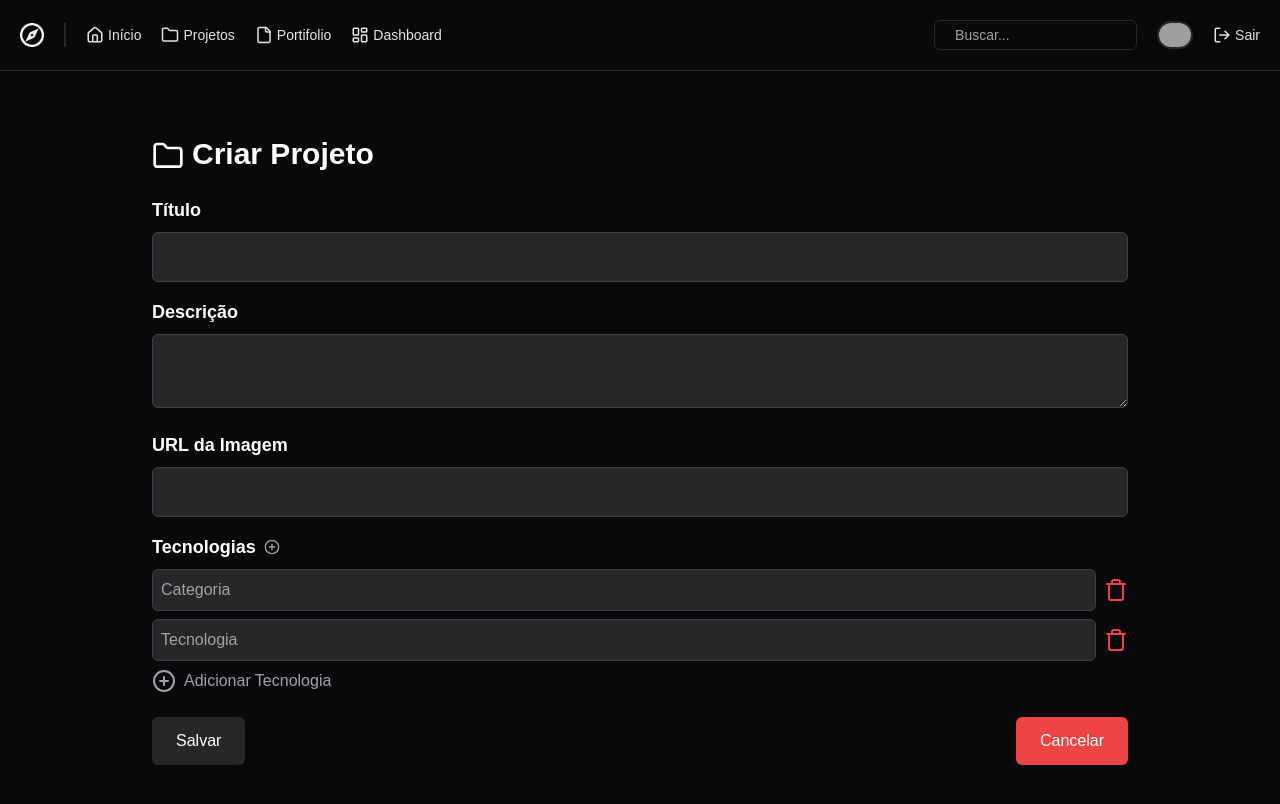
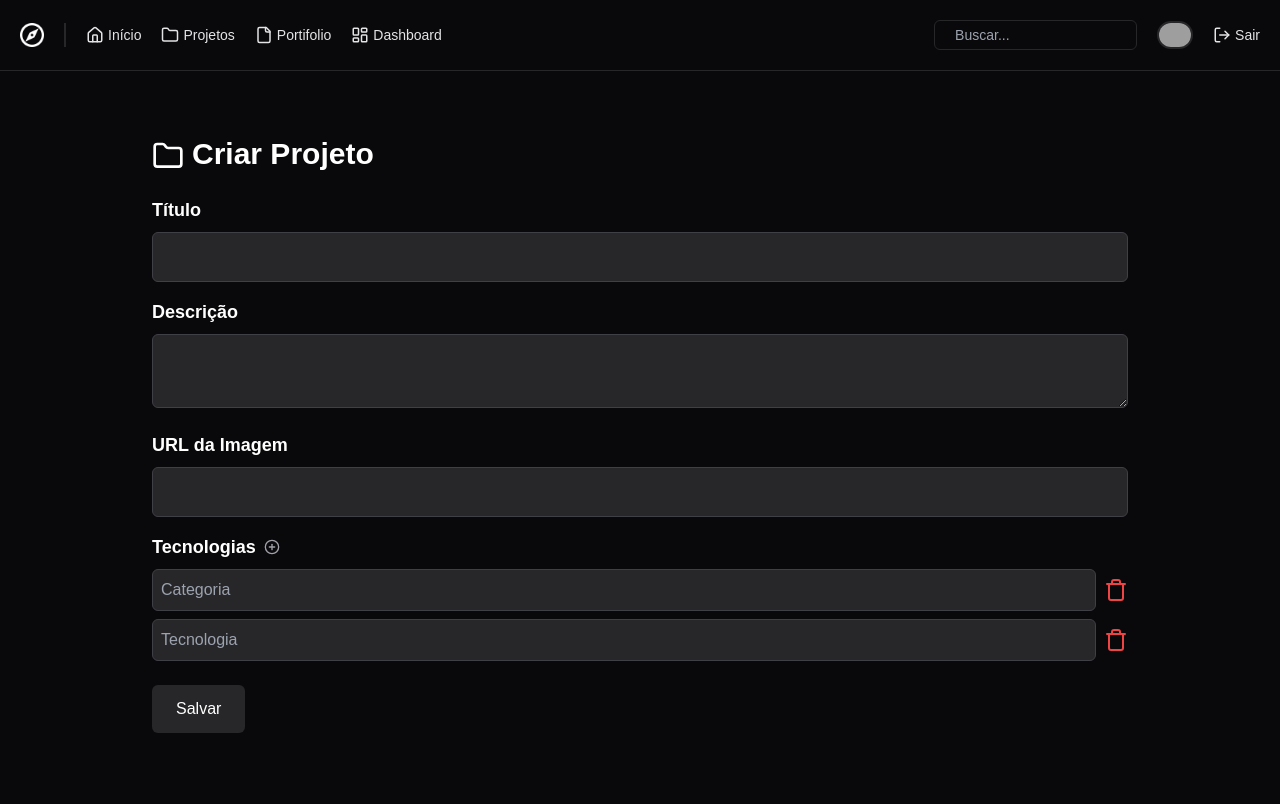
Before and after one commit to clasSeven7/bussola-dev, a Next.js app in the folder apps/frontend/: page /projetos/criar in a window 1280 px wide. Shown: the top 804 px of the page. Built offline with nearby package versions, Linux system fonts and the light colour scheme; grey boxes are pictures that could not be loaded.

Commit message:
Refactor CreateProject component to streamline project saving logic, remove unused technology management functions, and enhance error handling

```diff
--- a/apps/frontend/src/app/projetos/criar/page.tsx
+++ b/apps/frontend/src/app/projetos/criar/page.tsx
@@ -1,7 +1,6 @@
 'use client';
 
 import { CirclePlus, Folder, Trash } from 'lucide-react';
-import Link from 'next/link';
 import { useRouter } from 'next/navigation';
 import { useState } from 'react';
 import Navbar from '../../components/navbar';
@@ -17,20 +16,6 @@ export default function CreateProject() {
     { category: '', techs: [''] },
   ]);
 
-  // Função para adicionar nova tecnologia
-  const addTechnology = (index: number) => {
-    const newTechnologies = [...technologies];
-    newTechnologies[index].techs.push('');
-    setTechnologies(newTechnologies);
-  };
-
-  // Função para remover tecnologia
-  const removeTechnology = (index: number, techIndex: number) => {
-    const newTechnologies = [...technologies];
-    newTechnologies[index].techs.splice(techIndex, 1);
-    setTechnologies(newTechnologies);
-  };
-
   // Função para adicionar nova categoria de tecnologias
   const addCategory = () => {
     setTechnologies([...technologies, { category: '', techs: [''] }]);
@@ -43,14 +28,37 @@ export default function CreateProject() {
     setTechnologies(newTechnologies);
   };
 
-  // Função para salvar o projeto (simulação de envio)
-  const handleSave = (e: React.FormEvent) => {
+  // Função para salvar o projeto no banco de dados
+  const handleSave = async (e: React.FormEvent) => {
     e.preventDefault();
 
-    // Aqui você pode fazer o envio dos dados para a API ou banco de dados
+    const projectData = {
+      title,
+      description,
+      image_url: imageUrl,
+      technologies,
+    };
 
-    // Após salvar, redireciona para a página de projetos
-    router.push('/projetos');
+    // Envio para a API do backend Django
+    try {
+      const response = await fetch('http://localhost:8000/api/projects/', {
+        method: 'POST',
+        headers: {
+          'Content-Type': 'application/json',
+        },
+        body: JSON.stringify(projectData),
+      });
+
+      if (response.ok) {
+        // Redireciona após sucesso
+        router.push('/projetos');
+      } else {
+        // Handle error
+        console.error('Erro ao salvar o projeto');
+      }
+    } catch (error) {
+      console.error('Erro de conexão:', error);
+    }
   };
 
   return (
@@ -109,7 +117,7 @@ export default function CreateProject() {
                 value={imageUrl}
                 onChange={(e) => setImageUrl(e.target.value)}
                 className="w-full p-3 rounded-md bg-zinc-800 text-white border border-zinc-700"
-                required
+                // required
               />
             </div>
 
@@ -172,14 +180,6 @@ export default function CreateProject() {
                       </button>
                     </div>
                   ))}
-                  <button
-                    type="button"
-                    onClick={() => addTechnology(index)}
-                    className="flex item-center mt-2 text-zinc-400 hover:text-white"
-                  >
-                    <CirclePlus className="mr-2" />
-                    Adicionar Tecnologia
-                  </button>
                 </div>
               ))}
             </div>
@@ -191,12 +191,6 @@ export default function CreateProject() {
               >
                 Salvar
               </button>
-              <Link
-                href="/projetos"
-                className="bg-red-500 text-white px-6 py-3 rounded-md hover:bg-red-400"
-              >
-                Cancelar
-              </Link>
             </div>
           </form>
         </div>
```
Also changed, not shown: 1 other file (tests, documents, lock files or other folders).
